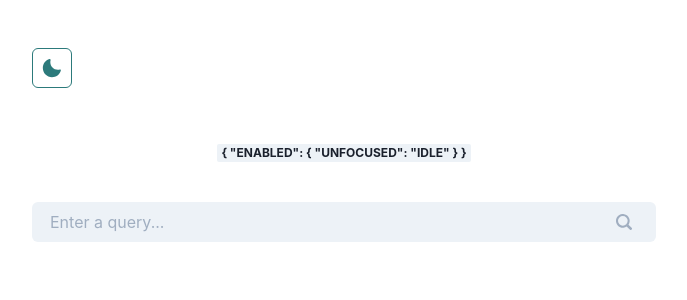
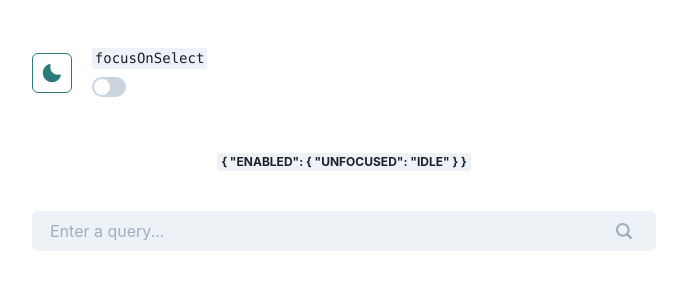
Before and after one commit to mailok/whereisit, a Next.js app: page / in a window 1280 px wide. Shown: the top 300 px of the page, without its empty margins (296-983 px from the left). Built offline with nearby package versions, Linux system fonts and the light colour scheme.

Commit message:
añadiendo configuracion 40%

```diff
--- a/components/SearchBox.tsx
+++ b/components/SearchBox.tsx
@@ -1,4 +1,4 @@
-import React from 'react';
+import React, { useEffect } from 'react';
 import { useMachine } from '@xstate/react';
 import searchBoxMachine, { Suggestion } from '../machines/searchBoxMachine';
 import Autocomplete from './Autocomplete';
@@ -7,6 +7,7 @@ import { Badge, VStack } from '@chakra-ui/react';
 interface SearchBoxProps {
   fetchHandler: (query: string) => Promise<any>;
   mapResultToSuggestion: (value: any) => Suggestion;
+  focusOnSelect?: boolean;
 }
 
 const SearchBox: React.FC<SearchBoxProps> = (props) => {
@@ -25,6 +26,10 @@ const SearchBox: React.FC<SearchBoxProps> = (props) => {
     { enabled: { focused: 'errored' } },
   ].some(state.matches);
 
+  useEffect(() => {
+    send({ type: 'CHANGE_CONFIG', config: { focusOnSelect: props.focusOnSelect } });
+  }, [props.focusOnSelect]);
+
   // TODO: Eliminar esto
   const colorSchema = state.matches({ enabled: { focused: 'changing' } })
     ? 'orange'
@@ -35,7 +40,7 @@ const SearchBox: React.FC<SearchBoxProps> = (props) => {
     : state.matches({ enabled: { focused: 'suggestionSelected' } })
     ? 'purple'
     : state.matches({ enabled: { focused: 'showingEmptyResult' } })
-    ? 'blackAlpha'
+    ? 'pink'
     : isInvalid
     ? 'red'
     : undefined;
--- a/machines/searchBoxMachine.ts
+++ b/machines/searchBoxMachine.ts
@@ -38,7 +38,7 @@ const searchBoxMachine = createMachine<Context, Event>(
       errorMessage: '',
       selected: null,
       config: {
-        focusOnSelect: true,
+        focusOnSelect: false,
       },
     },
     states: {
@@ -46,6 +46,7 @@ const searchBoxMachine = createMachine<Context, Event>(
         initial: 'unfocused',
         states: {
           unfocused: {
+            id: 'unfocused',
             initial: 'idle',
             states: {
               idle: {},
@@ -94,10 +95,14 @@ const searchBoxMachine = createMachine<Context, Event>(
               errored: {},
               waitingSelection: {
                 on: {
-                  SELECT: {
-                    target: 'suggestionSelected',
-                    actions: ['assignSelectionToSelected', 'clearErrorMessage'],
-                  },
+                  SELECT: [
+                    {
+                      cond: 'shouldFocusOnSelect',
+                      target: 'suggestionSelected',
+                      actions: ['assignSelectionToSelected', 'clearErrorMessage'],
+                    },
+                    { target: '#unfocused.idle', actions: ['assignSelectionToSelected', 'clearErrorMessage'] },
+                  ],
                 },
               },
               suggestionSelected: {
--- a/pages/index.tsx
+++ b/pages/index.tsx
@@ -1,13 +1,19 @@
 import Head from 'next/head';
 import styles from '../styles/Home.module.css';
-import { Container, HStack, IconButton, useColorMode, VStack } from '@chakra-ui/react';
-import React from 'react';
+import { Code, Container, HStack, IconButton, Stack, Switch, Text, useColorMode, VStack } from '@chakra-ui/react';
+import React, { useEffect, useState } from 'react';
 import { MoonIcon, SunIcon } from '@chakra-ui/icons';
 import SearchBox from '../components/SearchBox';
-import { Suggestion } from '../machines/searchBoxMachine';
+import { Config, Suggestion } from '../machines/searchBoxMachine';
 
 export default function Home() {
   const { colorMode, toggleColorMode } = useColorMode();
+  const [config, setConfig] = useState<Config>({ focusOnSelect: false });
+  const [focusOnSelect, setFocusOnSelect] = useState('off');
+
+  useEffect(() => {
+    setConfig({ focusOnSelect: focusOnSelect === 'on' });
+  }, [focusOnSelect]);
 
   return (
     <div className={styles.container}>
@@ -20,7 +26,7 @@ export default function Home() {
       <main className={styles.main}>
         <Container h="100vh" w="100%" maxW="container.xs" display="flex" justifyContent="center" pt={12}>
           <VStack w="50%" spacing={14}>
-            <HStack w="100%">
+            <HStack w="100%" spacing={5}>
               <IconButton
                 variant="outline"
                 colorScheme="teal"
@@ -29,8 +35,21 @@ export default function Home() {
                 onClick={toggleColorMode}
                 icon={colorMode === 'light' ? <MoonIcon /> : <SunIcon />}
               />
+              <Stack direction="column">
+                <Code>focusOnSelect</Code>
+                <Switch
+                  colorScheme="teal"
+                  size="md"
+                  value={focusOnSelect}
+                  onChange={() => setFocusOnSelect((prevState) => (prevState === 'on' ? 'off' : 'on'))}
+                />
+              </Stack>
             </HStack>
-            <SearchBox fetchHandler={fetchPlaces} mapResultToSuggestion={fromPlaceToSuggestion} />
+            <SearchBox
+              fetchHandler={fetchPlaces}
+              mapResultToSuggestion={fromPlaceToSuggestion}
+              focusOnSelect={config.focusOnSelect}
+            />
           </VStack>
         </Container>
       </main>
```
